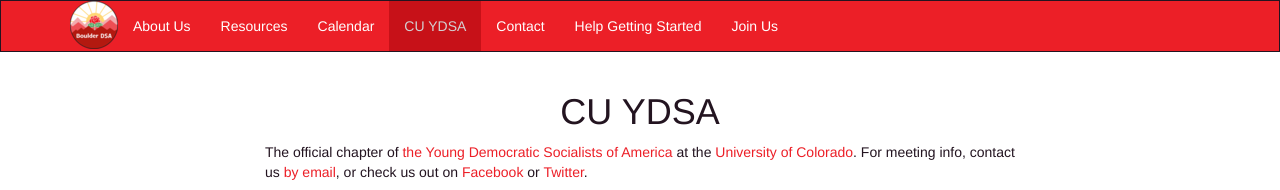
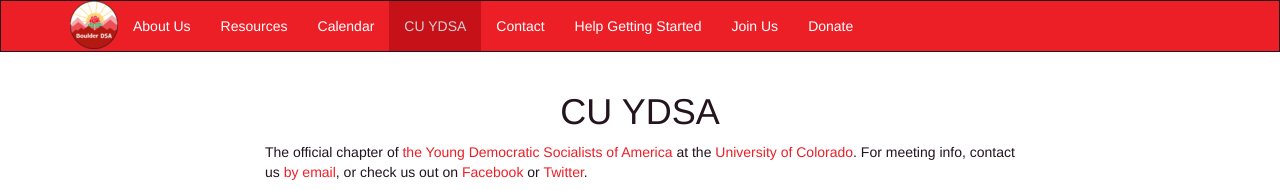
Before and after one commit to boulderdsa/boulderdsa.github.io, a Jekyll site: the page built from ydsa.md, in a window 1280 px wide. Shown: the top 190 px of the page. Built offline with Jekyll 4.4.1, drawn with Linux system fonts in a browser that asks for light colours.

Commit message:
adding donate page

```diff
--- a/_config.yml
+++ b/_config.yml
@@ -85,6 +85,8 @@ navlinks:
   url: /getting_started/
 - title: Join Us
   url: /join/
+- title: Donate
+  url: /donate/
 
 socialmedia:
 - name: facebook
```
Also changed, not shown: donate.md (added, +5 -0 lines).
